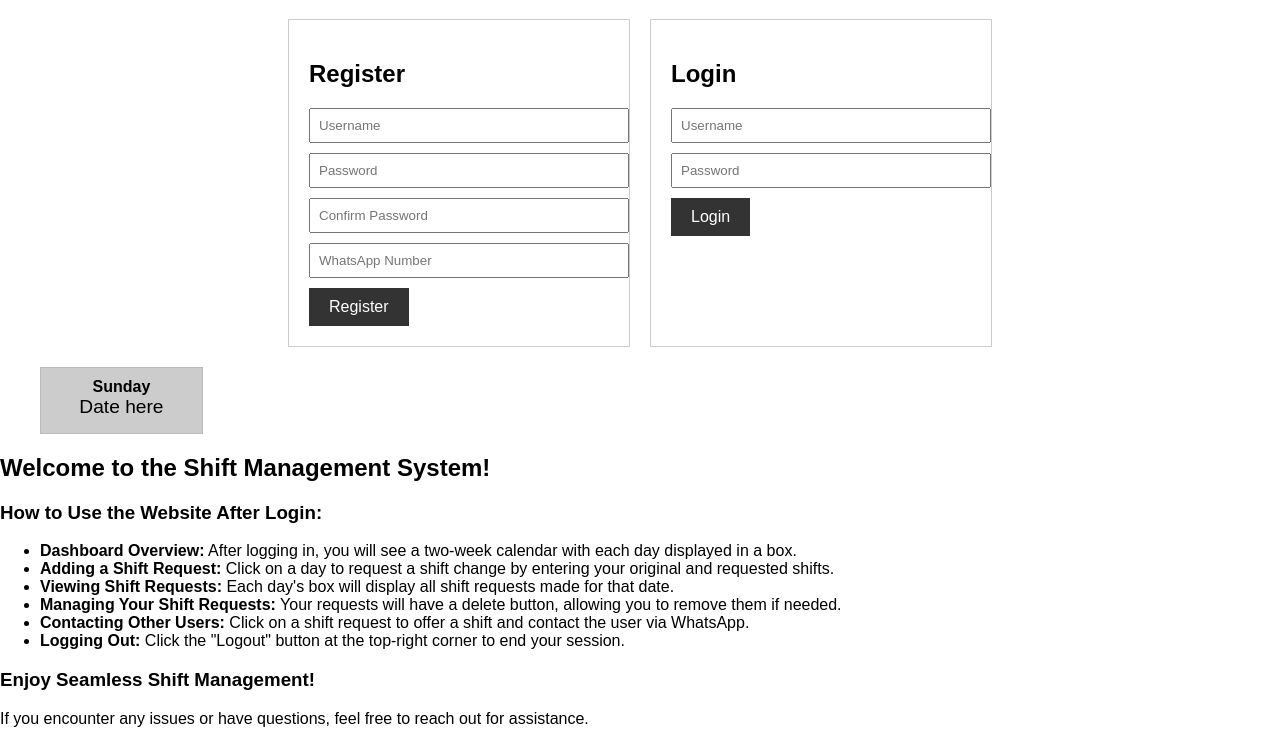
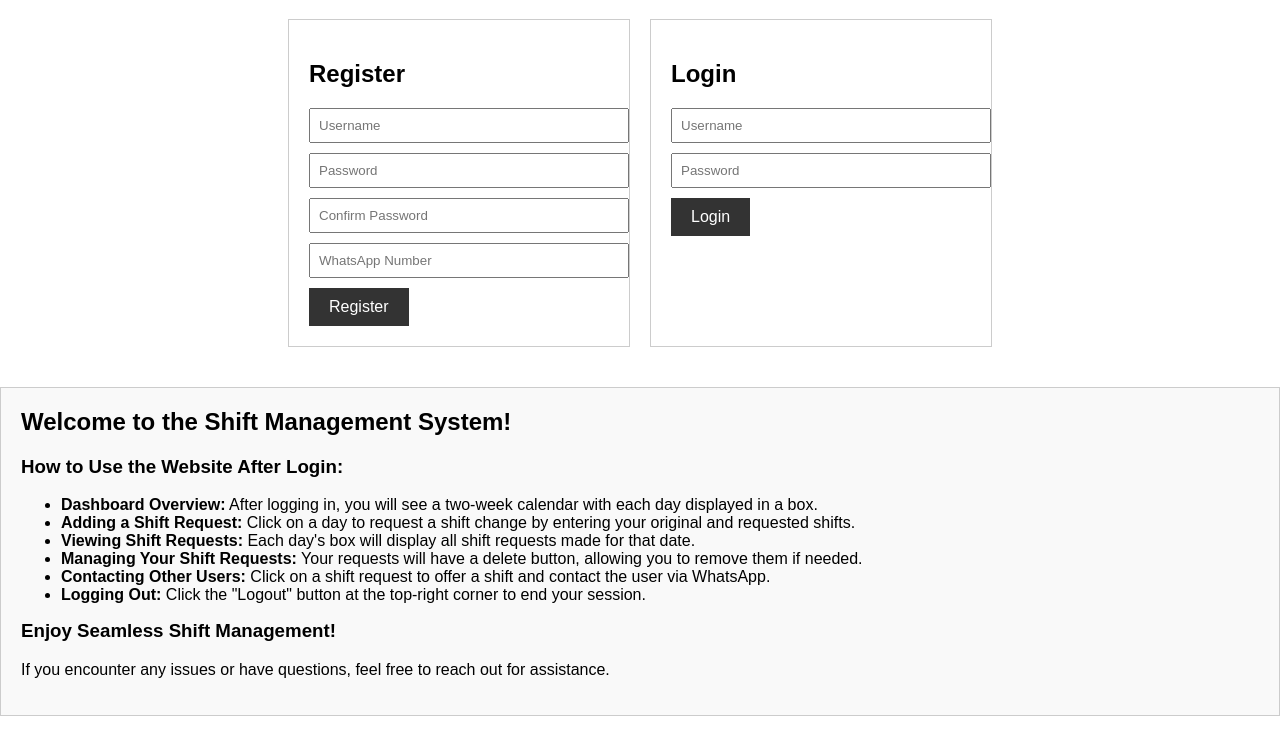
Before and after one commit to kawaito86/shiftchange, a website: page public/index.html in a window 1280 px wide. Shown: the part 78-822 px from the top of the page. After the commit the page ends 800 px from the top, so only its background shows below. Drawn offline with Linux system fonts and the light colour scheme.

Commit message:
Update index.html

```diff
--- a/public/index.html
+++ b/public/index.html
@@ -5,6 +5,19 @@
     <meta name="viewport" content="width=device-width, initial-scale=1.0">
     <title>Shift Management</title>
     <link rel="stylesheet" href="styles.css">
+    <style>
+        /* Ensure instructions are visible */
+        #instructions {
+            margin-top: 20px;
+            padding: 20px;
+            border: 1px solid #ccc;
+            background-color: #f9f9f9;
+            text-align: left;
+        }
+        #instructions h2, #instructions h3 {
+            margin-top: 0;
+        }
+    </style>
 </head>
 <body>
     <div id="app">
@@ -33,14 +46,7 @@
 
         <div id="calendar-container">
             <div id="calendar">
-                <div class="day">
-                    <div class="day-header">Sunday</div>
-                    <div class="day-date">Date here</div>
-                    <div class="shift-requests">
-                        <!-- Shift requests go here -->
-                    </div>
-                </div>
-                <!-- Repeat for other days of the week -->
+                <!-- Calendar days will be dynamically inserted here -->
             </div>
         </div>
 
```
